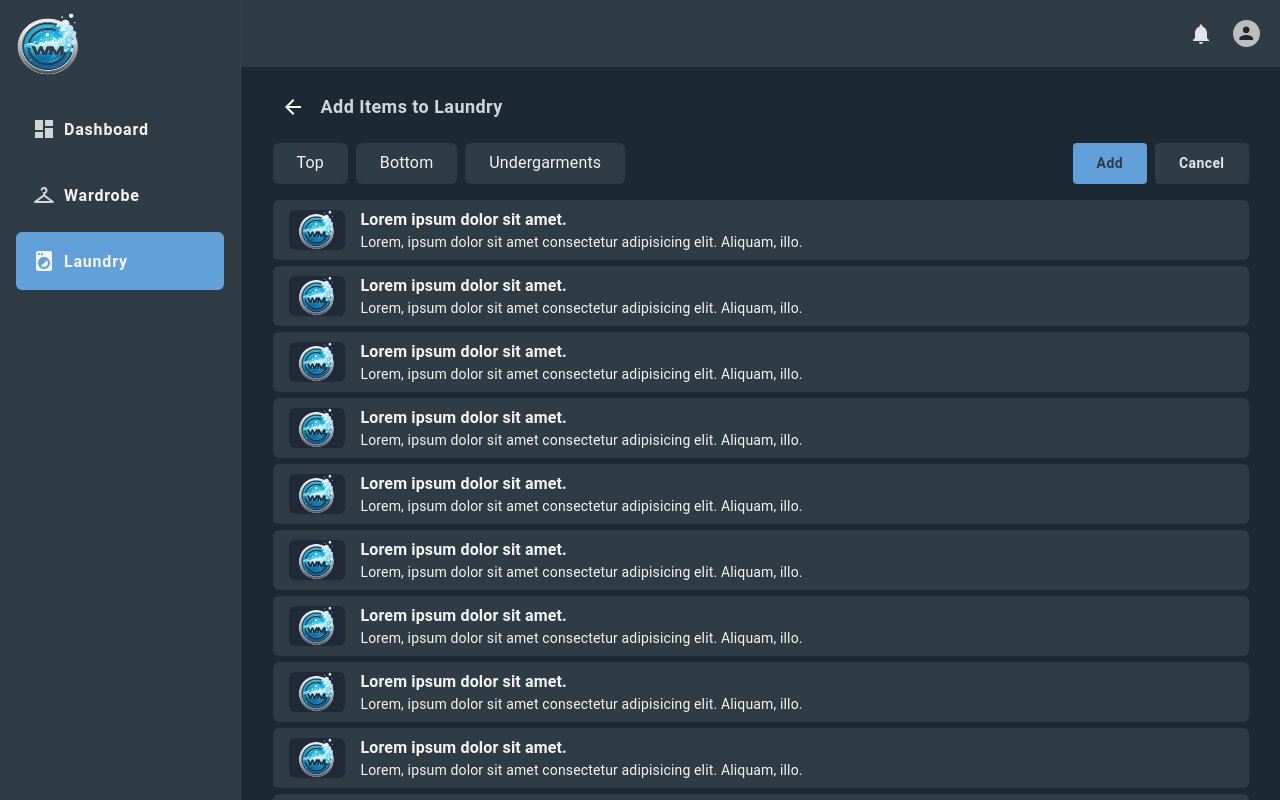
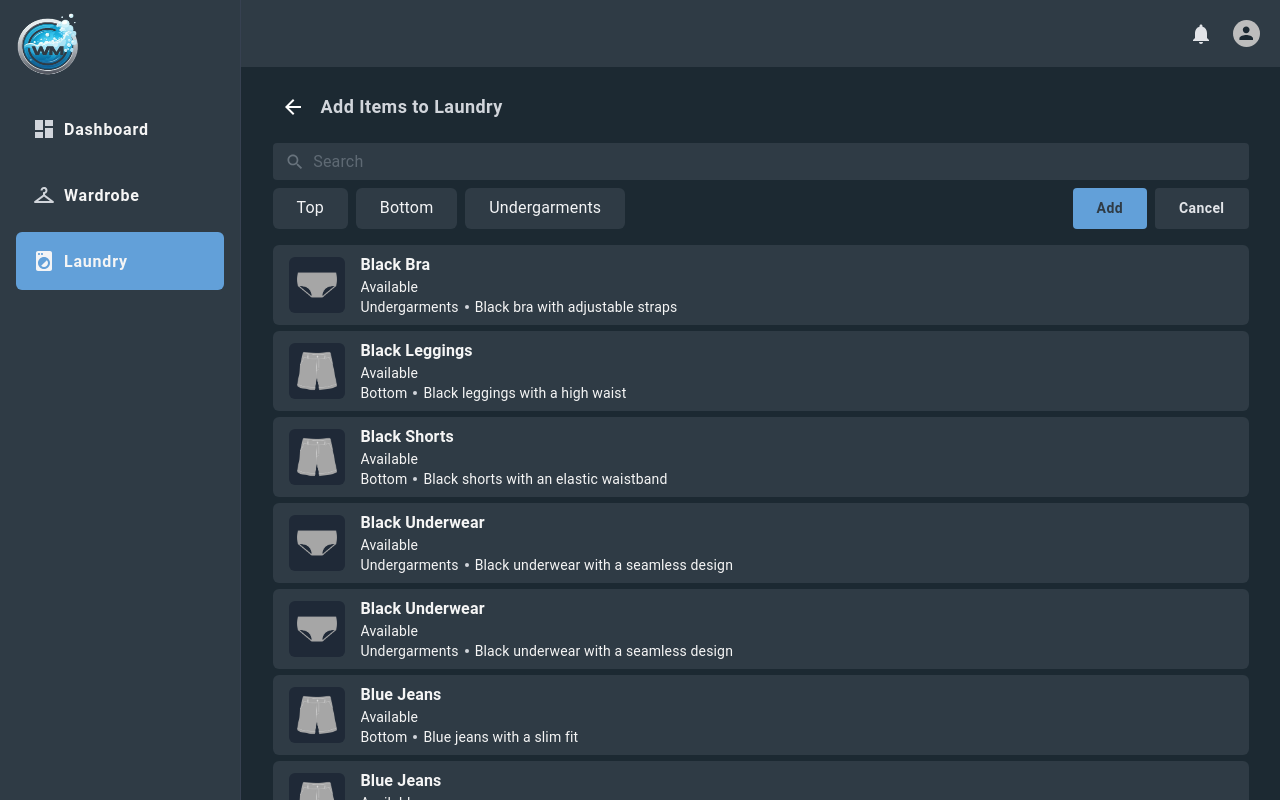
Before and after one commit to Morfusee/WSA-Website, a React (Vite) app: page /laundry/1/add in a window 1280 px wide. Built offline with nearby package versions, Linux system fonts and the light colour scheme.

Commit message:
FEAT (Add Content Laundry): Implemented Adding, Searching, Filtering of Items

```diff
--- a/src/pages/laundry/contents/create/index.tsx
+++ b/src/pages/laundry/contents/create/index.tsx
@@ -1,15 +1,139 @@
-import { ArrowBack } from "@mui/icons-material";
-import { Box, Button, Container, IconButton } from "@mui/material";
-import { useLocation, useNavigate } from "react-router-dom";
+import { ArrowBack, Search } from "@mui/icons-material";
+import {
+  Box,
+  Button,
+  Container,
+  IconButton,
+  InputAdornment,
+  TextField,
+} from "@mui/material";
+import { useLocation, useNavigate, useSearchParams } from "react-router-dom";
 import logo from "../../../../assets/images/logo.png";
 import TypeButtonGroup from "../../../../components/TypeButtonGroup";
+import { useMemo, useState } from "react";
+import { ClothingCategory, IWardrobe } from "../../../../interfaces/IWardrobe";
+import { useBoundStore } from "../../../../utils/store";
+import TopImage from "../../../../assets/images/top.png";
+import BottomImage from "../../../../assets/images/bottoms.png";
+import UndergarmentImage from "../../../../assets/images/undergarments.png";
+import { ILaundry } from "../../../../interfaces/ILaundry";
 
 function AddContents() {
+  const {
+    laundryItems,
+    wardrobeItems,
+    updateLaundryItemWithProperty,
+    updateWardrobeItemWithProperty,
+  } = useBoundStore();
+
+  const [selectedCards, setSelectedCards] = useState<number[]>([]);
+
   const navigate = useNavigate();
   const location = useLocation();
 
   const handleClickBack = () => {
     navigate(location.pathname.replace("/add", ""));
+  };
+
+  const [searchParams, setSearchParams] = useSearchParams();
+
+  const sessionId = location.pathname.split("/")[2];
+
+  const sessionData = laundryItems.find(
+    (item) => item.id.toString() === sessionId
+  );
+
+  const filteredWardrobeItems = wardrobeItems.filter(
+    (wardrobeItem) =>
+      !sessionData?.laundry_items.some((id) => wardrobeItem.id == id)
+  );
+
+  const handleFilter = (
+    items: IWardrobe[],
+    filterWord: string,
+    key: keyof Omit<IWardrobe, "id">
+  ) => {
+    return items.filter((item) =>
+      item[key].toLowerCase().includes(filterWord.toLowerCase())
+    ) as IWardrobe[];
+  };
+
+  const handleAscendingSort = (items: IWardrobe[]) => {
+    return items.sort((a, b) => {
+      return b.name.localeCompare(a.name);
+    });
+  };
+
+  const handleDescendingSort = (items: IWardrobe[]) => {
+    return items.sort((a, b) => {
+      return a.name.localeCompare(b.name);
+    });
+  };
+
+  const wardrobeItemsMemo = useMemo(() => {
+    const category = searchParams.get("category");
+    const isAscending = searchParams.has("sort");
+    const searchQuery = searchParams.get("search");
+
+    const items = category
+      ? handleFilter(filteredWardrobeItems, category, "clothing_category")
+      : filteredWardrobeItems;
+
+    // This sort of acts as a guard clause for the search query
+    const searchedItems = searchQuery
+      ? handleFilter(items, searchQuery, "name")
+      : items;
+
+    return isAscending
+      ? handleAscendingSort(searchedItems)
+      : handleDescendingSort(searchedItems);
+  }, [searchParams, filteredWardrobeItems]);
+
+  const handleSearch = (e: React.ChangeEvent<HTMLInputElement>) => {
+    setSearchParams((params) => {
+      if (e.target.value === "") {
+        params.delete("search");
+        return params;
+      }
+      params.set("search", e.target.value);
+      return params;
+    });
+  };
+
+  const handleWardrobeAndLaundryChange = (
+    targetIdLaundry: number,
+    targetIdWardrobe: number,
+    laundryItemsValue: ILaundry["laundry_items"],
+    statusValue: IWardrobe["status"],
+    previousSessionValue: IWardrobe["previous_session"]
+  ) => {
+    updateLaundryItemWithProperty(
+      targetIdLaundry,
+      "laundry_items",
+      laundryItemsValue
+    );
+    updateWardrobeItemWithProperty(targetIdWardrobe, "status", statusValue);
+    updateWardrobeItemWithProperty(
+      targetIdWardrobe,
+      "previous_session",
+      previousSessionValue
+    );
+  };
+
+  const addSelectedCards = () => {
+    if (!sessionData) return;
+
+    selectedCards.forEach((id, x, arr) => {
+      handleWardrobeAndLaundryChange(
+        sessionData.id as number,
+        id,
+        [...sessionData.laundry_items, ...arr], // Fuck it
+        "In Laundry",
+        sessionData.session_name
+      );
+    });
+
+    handleClickBack();
   };
 
   return (
@@ -25,7 +149,40 @@ function AddContents() {
           Add Items to Laundry
         </h1>
       </span>
-      <section className="flex justify-between flex-wrap gap-y-2">
+      <section className="flex flex-col gap-2">
+        <TextField
+          placeholder="Search"
+          variant="standard"
+          className="flex-1"
+          onChange={handleSearch}
+          slotProps={{
+            input: {
+              startAdornment: (
+                <InputAdornment position="start">
+                  <Search
+                    fontSize="small"
+                    sx={{
+                      color: "#A0AAB4",
+                      opacity: 0.5,
+                    }}
+                  />
+                </InputAdornment>
+              ),
+              sx: {
+                backgroundColor: "primary.dark",
+                borderRadius: 1,
+                px: 1.6,
+                py: 0.3,
+                height: 37,
+                "& .MuiInputBase-input": {
+                  color: "#A0AAB4",
+                },
+              },
+              disableUnderline: true,
+            },
+          }}
+        />
+        <div className="flex justify-between flex-wrap gap-y-2">
           <span className="flex gap-1 overflow-y-auto">
             <TypeButtonGroup />
           </span>
@@ -41,6 +198,7 @@ function AddContents() {
                   color: "primary.main",
                 },
               }}
+              onClick={addSelectedCards}
             >
               Add
             </Button>
@@ -54,32 +212,85 @@ function AddContents() {
               Cancel
             </Button>
           </Box>
+        </div>
       </section>
       <section className="flex flex-col gap-1.5">
-        {Array.from(Array(10)).map((x, i) => (
-          <ClothesCard key={i} />
+        {wardrobeItemsMemo.map((item, index) => (
+          <ClothesCard
+            clothing_category={item.clothing_category}
+            description={item.description}
+            name={item.name}
+            status={item.status}
+            id={item.id}
+            selectedCards={selectedCards}
+            setSelectedCards={setSelectedCards}
+            key={index}
+          />
         ))}
       </section>
     </Container>
   );
 }
 
-function ClothesCard() {
+function ClothesCard({
+  id,
+  name,
+  clothing_category,
+  status,
+  description,
+  selectedCards,
+  setSelectedCards,
+}: Omit<IWardrobe, "last_washed" | "date_added" | "previous_session"> & {
+  selectedCards: number[];
+  setSelectedCards: React.Dispatch<React.SetStateAction<number[]>>;
+}) {
+  const handleImagePlaceholder = (category: ClothingCategory) => {
+    switch (category) {
+      case "Top":
+        return TopImage;
+      case "Bottom":
+        return BottomImage;
+      case "Undergarments":
+        return UndergarmentImage;
+      default:
+        return logo;
+    }
+  };
+
+  const handleCardClick = (id: number) => {
+    if (selectedCards.includes(id)) {
+      setSelectedCards((prev) => prev.filter((item) => item !== id));
+      return;
+    }
+
+    setSelectedCards((prev) => [...prev, id]);
+  };
+
   return (
-    <div className="cursor-pointer hover:bg-gray-700 flex px-4 py-2 bg-primary-dark rounded-md items-center gap-4">
+    <div
+      onClick={() => handleCardClick(id)}
+      className={
+        "flex px-4 py-2 rounded-md items-center gap-4 hover:cursor-pointer hover:bg-gray-600 " +
+        (selectedCards.includes(id) ? "bg-gray-600" : "bg-primary-dark")
+      }
+    >
       <img
-        src={logo}
+        src={handleImagePlaceholder(clothing_category)}
         alt=""
-        className="w-14 h-10 min-w-14 min-h-10 object-contain bg-gray-800 rounded-md"
+        className="w-14 h-14 min-w-14 min-h-14 p-2 object-contain bg-gray-800 rounded-md"
       />
       <span className="flex flex-col">
-        <h1 className="font-semibold line-clamp-1">
-          Lorem ipsum dolor sit amet.
-        </h1>
-        <p className="text-sm line-clamp-2">
-          Lorem, ipsum dolor sit amet consectetur adipisicing elit. Aliquam,
-          illo.
-        </p>
+        <h1 className="font-semibold line-clamp-1">{name}</h1>
+        <span className="text-sm text-white line-clamp-1 flex">
+          <div className="flex flex-col">
+            <p>{status}</p>
+            <span className="flex items-center gap-1.5">
+              <p>{clothing_category}</p>
+              <span className="size-1 min-w-1 min-h-1 bg-gray-300 rounded-full" />
+              <p className="line-clamp-1">{description}</p>
+            </span>
+          </div>
+        </span>
       </span>
     </div>
   );
```
Lines whose indentation alone changed are shown as unchanged.
